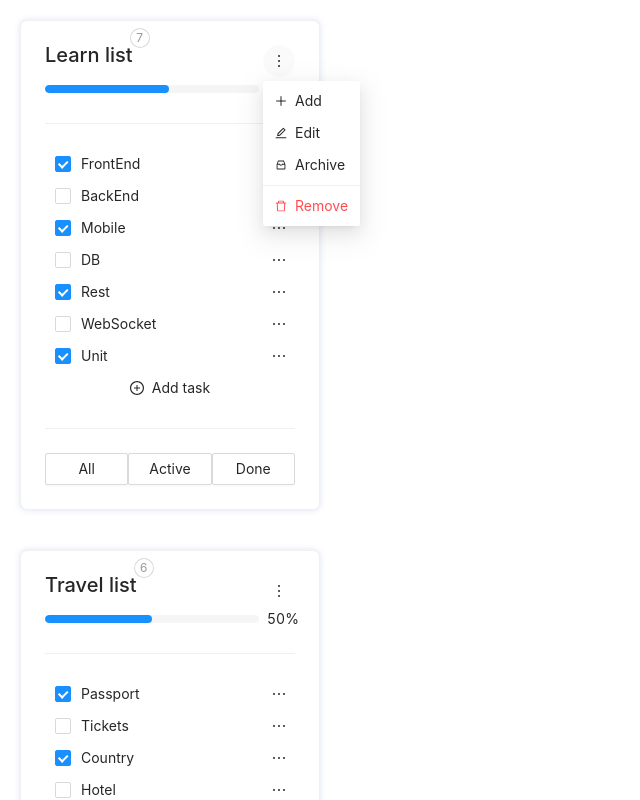
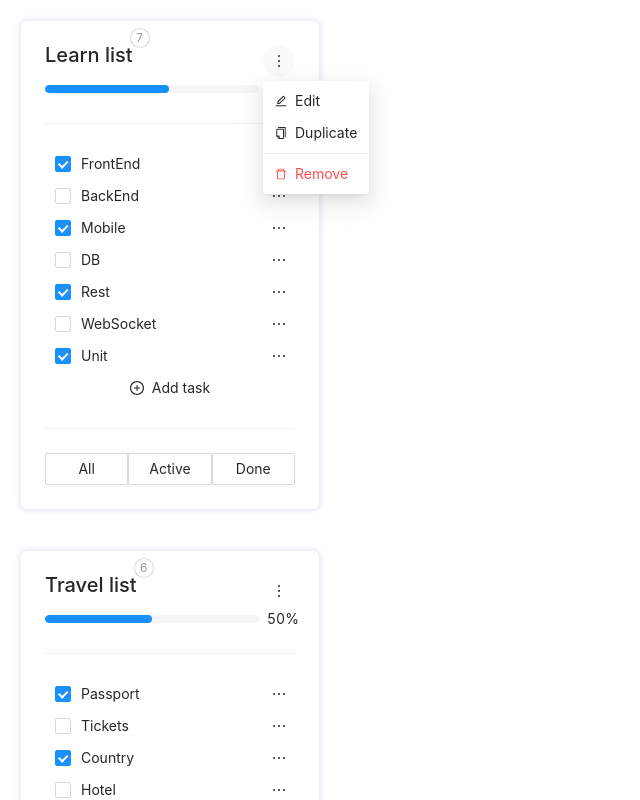
Before and after one commit to sshaporov/mytasks-frontend, a React (Create React App) app: page / in a window 1280 px wide. Both pictures are taken after a click on the button 279 px from the left and 61 px from the top of the page. Shown: the top 800 px of the page, without its empty margins (0-640 px from the left). Built offline with nearby package versions, Linux system fonts and the light colour scheme.

Commit message:
impl duplicate logic for Card (part #1)

```diff
--- a/src/App.tsx
+++ b/src/App.tsx
@@ -99,6 +99,17 @@ const App = () => {
     setTasks({...tasks, [newCardId]: []})
   }
 
+  const duplicateCard = (cardId: string) => {
+    const cardByCardId = cards.find(c => c.id === cardId)
+    if(cardByCardId){
+      const tasksByCardId = tasks[cardId]
+      const newCardId = v1()
+      const newCard = {...cardByCardId, id: newCardId}
+      setCards([...cards, newCard])
+      setTasks({...tasks, [newCardId]: tasksByCardId})
+    }
+  }
+
   return (
     <div>
       {cards.map(c => {
@@ -117,6 +128,7 @@ const App = () => {
                   changeTaskTitle={changeTaskTitle}
                   markTask={markTask}
                   removeTask={removeTask}
+                  duplicateCard={duplicateCard}
                   addTask={addTask}
                   changeFilter={changeFilter}
                 />})
--- a/src/components/cardTasks/CardTasks.tsx
+++ b/src/components/cardTasks/CardTasks.tsx
@@ -12,7 +12,8 @@ import s from './CardTasks.module.css'
 export type CardTasksPropsType = {
   cardId: string
   cardTitle: string
-  removeCard: (id: string) => void
+  removeCard: (cardId: string) => void
+  duplicateCard: (cardId: string) => void
   tasks: Array<TaskType>
   changeTaskTitle: (taskId: string, title: string, cardId: string) => void
   markTask: (taskId: string, cardId: string) => void
@@ -30,7 +31,8 @@ export const CardTasks: React.FC<CardTasksPropsType> = React.memo((
     markTask,
     removeTask,
     addTask,
-    changeFilter
+    changeFilter,
+    duplicateCard
   }
 ) => {
   DEV_VERSION && console.log('CardTasks ', cardTitle)
@@ -67,6 +69,10 @@ export const CardTasks: React.FC<CardTasksPropsType> = React.memo((
     removeCard(cardId)
   }
 
+  const duplicateCardHandler = () => {
+    duplicateCard(cardId)
+  }
+
   return (
     <div className={s.cardsWrapper}>
       <Card style={{width: 300, margin: 20, borderRadius: 7, boxShadow: '0px 0px 5px 1px rgba(208, 216, 243, 0.5)'}}>
@@ -74,6 +80,7 @@ export const CardTasks: React.FC<CardTasksPropsType> = React.memo((
           cardTitle={cardTitle}
           taskCount={tasks.length}
           removeCard={removeCardHandler}
+          duplicateCard={duplicateCardHandler}
         />
         <CardProgressBar progress={countTaskProgress()}/>
 
--- a/src/components/cardTasks/cardHeader/CardHeader.tsx
+++ b/src/components/cardTasks/cardHeader/CardHeader.tsx
@@ -2,19 +2,21 @@ import {DEV_VERSION} from '../../../config'
 import React from 'react'
 import { Badge, Button, Dropdown, Menu } from 'antd'
 import s from './CardHeader.module.css'
-import { PlusOutlined, EditOutlined, InboxOutlined, DeleteOutlined, EllipsisOutlined } from '@ant-design/icons'
+import { EditOutlined, CopyOutlined, DeleteOutlined, EllipsisOutlined } from '@ant-design/icons'
 import './imp-ant-badge.css'
 
 export type CardHeaderPropsType = {
   cardTitle: string
   taskCount: number
   removeCard: () => void
+  duplicateCard: () => void
 }
 export const CardHeader: React.FC<CardHeaderPropsType> = React.memo((
   {
     cardTitle,
     taskCount,
     removeCard,
+    duplicateCard,
   }
 ) => {
   DEV_VERSION && console.log('CardHeader')
@@ -22,17 +24,17 @@ export const CardHeader: React.FC<CardHeaderPropsType> = React.memo((
   const onClickRemoveDropdown = () => {
     removeCard()
   }
+  const onClickDuplicateDropdown = () => {
+    duplicateCard()
+  }
 
   const menu = (
     <Menu onClick={() => {}}>
-      <Menu.Item key="1" icon={<PlusOutlined />}>
-        Add
-      </Menu.Item>
       <Menu.Item key="2" icon={<EditOutlined />}>
         Edit
       </Menu.Item>
-      <Menu.Item key="3" icon={<InboxOutlined />}>
-        Archive
+      <Menu.Item key="3" icon={<CopyOutlined />} onClick={onClickDuplicateDropdown}>
+        Duplicate
       </Menu.Item>
       <Menu.Divider/>
       <Menu.Item key="4" danger icon={<DeleteOutlined />} onClick={onClickRemoveDropdown}>
```
